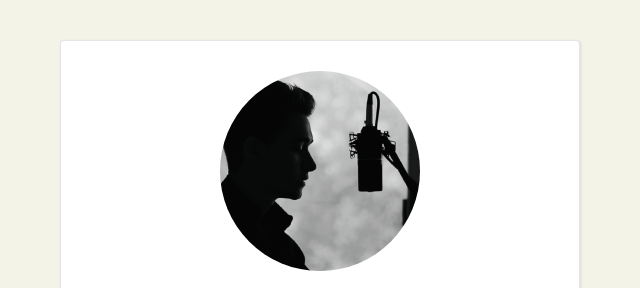
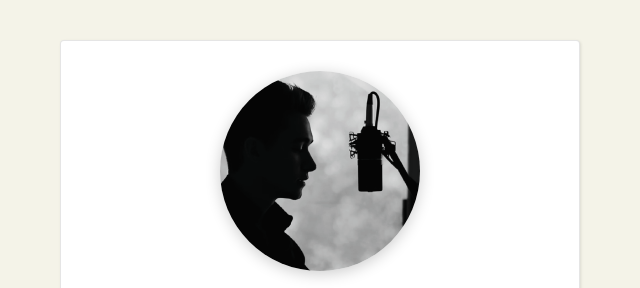
Before and after one commit to RaphaelRegnier/profile, a plain HTML site: page index.html in a window 1280 px wide. Shown: the top 288 px of the page, 320-960 px from the left. Drawn offline with nearby package versions, Linux system fonts and the light colour scheme.

Commit message:
workinprogress

```diff
--- a/index.html
+++ b/index.html
@@ -3,6 +3,7 @@
 <head>
   <meta charset="UTF-8">
   <title>My profile</title>
+  <link rel="shortcut icon" type="image/x-icon" href="images/favicon.ico"> <!-- FAVICON -->
   <link rel="stylesheet" type="text/css" href="stylesheet.css">
   <link href="https://fonts.googleapis.com/css?family=Raleway|Spectral" rel="stylesheet">
   <!-- BOOTSTRAP -->
--- a/stylesheet.css
+++ b/stylesheet.css
@@ -76,6 +76,7 @@ width: 200px ;
 height: 200px ;
 border-radius: 100% ;
 object-fit: cover;
+box-shadow: 0px 3px 15px rgba(0,0,0,0.2);
 }
 
 .list-inline {
```
Also changed, not shown: images/12891634_1601421463446591_4177039750201207148_o.jpg (added), images/favicon.ico (added).
